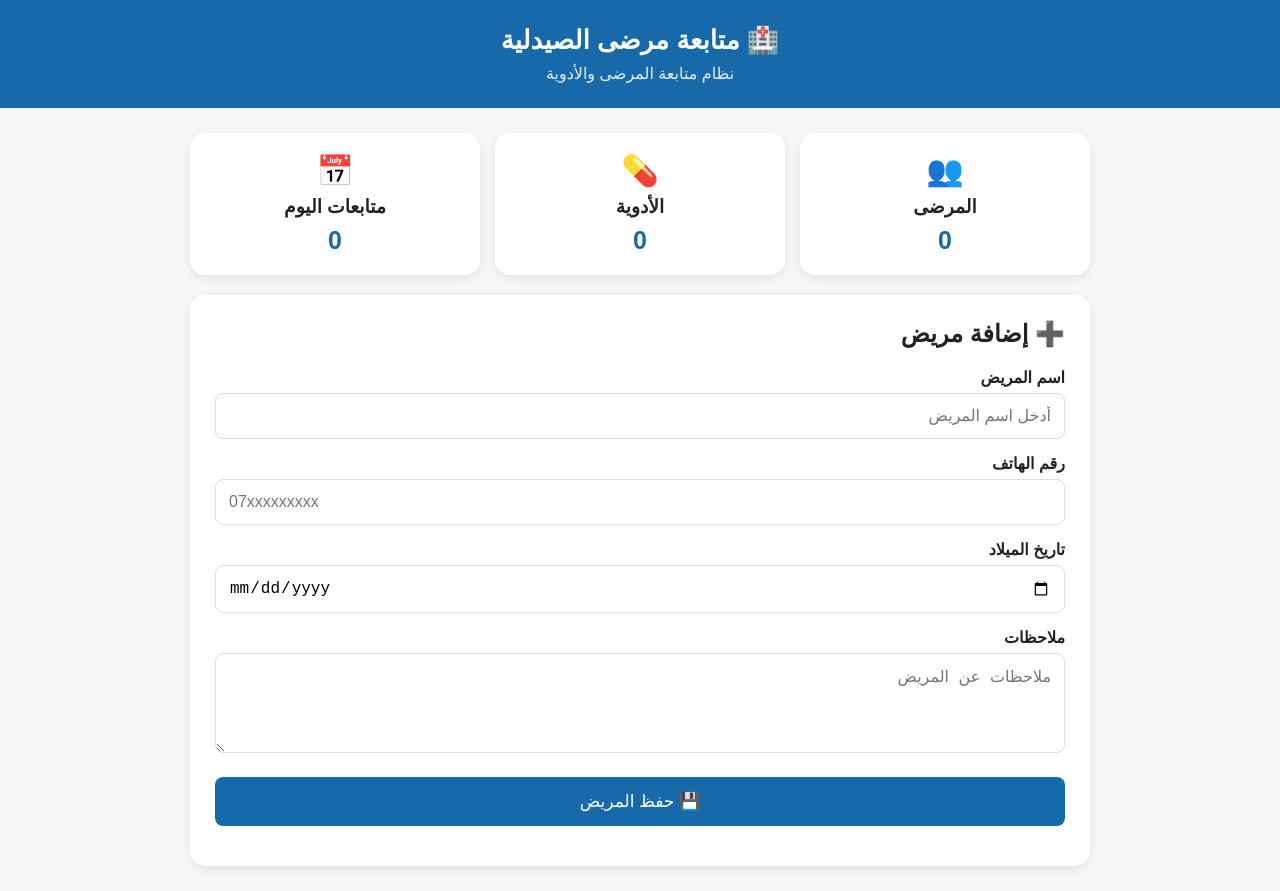
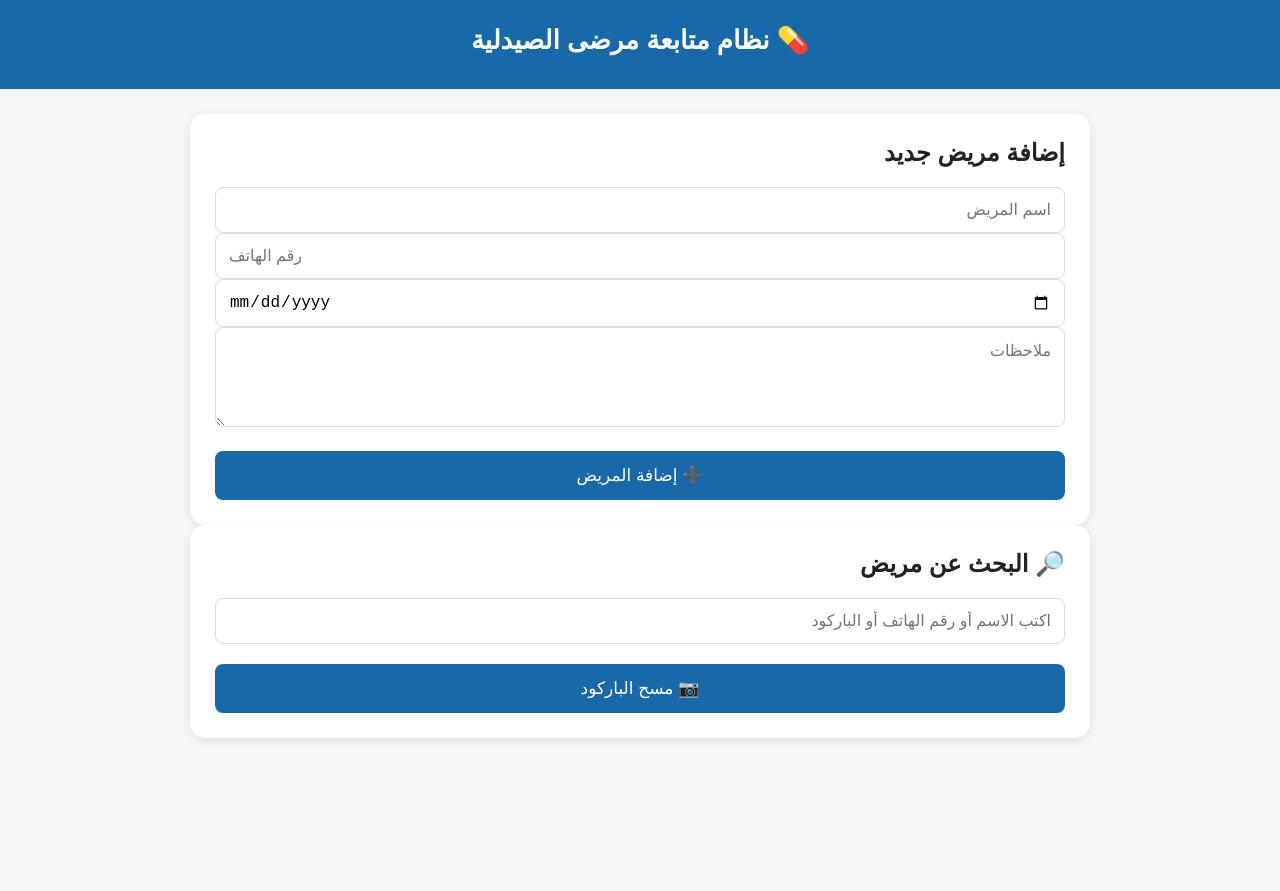
Before and after one commit to mahdialalihaider2014-cyber/Pharmacy-patients-follow-up-, a plain HTML site: page index.html in a window 1280 px wide. After the commit the page ends 800 px from the top, so only its background shows below. Drawn offline with Linux system fonts and the light colour scheme; files that its build step writes are made by us from their sources.

Commit message:
Update index.html

```diff
--- a/index.html
+++ b/index.html
@@ -1,84 +1,109 @@
 <!DOCTYPE html>
 <html lang="ar" dir="rtl">
+
 <head>
     <meta charset="UTF-8">
-    <meta name="viewport"
-          content="width=device-width, initial-scale=1.0">
-    <title>متابعة مرضى الصيدلية</title>
-    <link rel="stylesheet"
-          href="style.css">
+    <meta name="viewport" content="width=device-width, initial-scale=1.0">
+
+    <title>نظام متابعة المرضى</title>
+
+    <link rel="stylesheet" href="css/style.css">
+
+    <!-- Barcode -->
+    <script src="https://cdn.jsdelivr.net/npm/jsbarcode@3.11.6/dist/JsBarcode.all.min.js"></script>
+
+    <!-- QR / Barcode Scanner -->
+    <script src="https://unpkg.com/html5-qrcode" type="text/javascript"></script>
 </head>
+
 <body>
+
 <header class="header">
-        <h1>🏥 متابعة مرضى الصيدلية</h1>
-        <p>
-            نظام متابعة المرضى والأدوية
-        </p>
+    <h1>💊 نظام متابعة مرضى الصيدلية</h1>
 </header>
+
 <main class="container">
-        <!-- لوحة الإحصائيات -->
-        <section class="stats">
-            <div class="stat-card">
-                <span>👥</span>
-                <h3>المرضى</h3>
-                <strong id="patientsCount">0</strong>
-            </div>
-            <div class="stat-card">
-                <span>💊</span>
-                <h3>الأدوية</h3>
-                <strong id="medicinesCount">0</strong>
-            </div>
-            <div class="stat-card">
-                <span>📅</span>
-                <h3>متابعات اليوم</h3>
-                <strong id="followUpCount">0</strong>
-            </div>
-        </section>
+
     <!-- إضافة مريض -->
     <section class="card">
-            <h2>➕ إضافة مريض</h2>
-            <form id="patientForm">
-                <label>
-                    اسم المريض
-                </label>
+
+        <h2>إضافة مريض جديد</h2>
+
         <input
             type="text"
-                    id="name"
-                    placeholder="أدخل اسم المريض"
-                    required
+            id="patientName"
+            placeholder="اسم المريض"
         >
-                <label>
-                    رقم الهاتف
-                </label>
+
         <input
             type="tel"
-                    id="phone"
-                    placeholder="07xxxxxxxxx"
-                    required
+            id="patientPhone"
+            placeholder="رقم الهاتف"
         >
-                <label>
-                    تاريخ الميلاد
-                </label>
+
         <input
             type="date"
-                    id="birthDate"
+            id="patientBirthDate"
         >
-                <label>
-                    ملاحظات
-                </label>
+
         <textarea
-                    id="notes"
-                    placeholder="ملاحظات عن المريض"
+            id="patientNotes"
+            placeholder="ملاحظات"
         ></textarea>
-                <button
-                    type="submit"
-                    id="saveButton">
-                    💾 حفظ المريض
+
+        <button onclick="addPatient()">
+            ➕ إضافة المريض
         </button>
-            </form>
-            <div id="message"></div>
+
     </section>
+
+
+    <!-- البحث -->
+    <section class="card">
+
+        <h2>🔎 البحث عن مريض</h2>
+
+        <input
+            type="text"
+            id="searchInput"
+            placeholder="اكتب الاسم أو رقم الهاتف أو الباركود"
+            oninput="searchPatients()"
+        >
+
+        <button onclick="startScanner()">
+            📷 مسح الباركود
+        </button>
+
+        <div id="reader"></div>
+
+        <div id="searchResults"></div>
+
+    </section>
+
+
+    <!-- طباعة الباركود -->
+    <section
+        class="card"
+        id="barcodeSection"
+        style="display:none;"
+    >
+
+        <h2>باركود المريض</h2>
+
+        <p id="barcodePatientName"></p>
+
+        <svg id="barcode"></svg>
+
+        <button onclick="printBarcode()">
+            🖨️ طباعة الباركود
+        </button>
+
+    </section>
+
 </main>
-    <script src="app.js"></script>
+
+
+<script src="js/app.js"></script>
+
 </body>
 </html>
```
Lines whose indentation alone changed are shown as unchanged.
